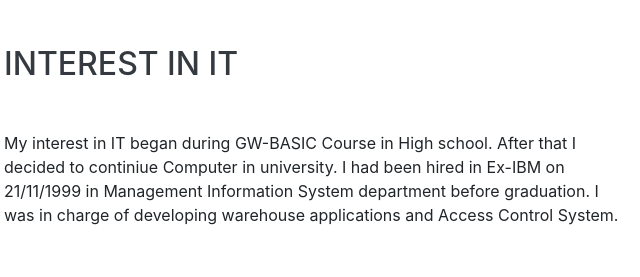
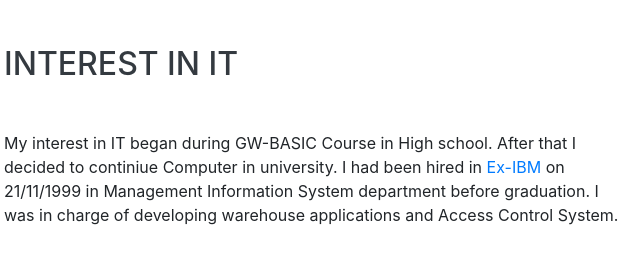
Before and after one commit to MasoudNorouzi1974/Profile, a website with bundled scripts: page index.html in a window 1280 px wide. Shown: the part 804-1081 px from the top of the page, 316-956 px from the left. Built offline with nearby package versions, Linux system fonts and the light colour scheme; a web font is replaced by a local one.

Commit message:
Update index.html

```diff
--- a/index.html
+++ b/index.html
@@ -92,7 +92,7 @@
 
                 <div class="resume-item d-flex flex-column flex-md-row justify-content-between mb-5">
                     <div class="resume-content">
-                        <p>My interest in IT began during GW-BASIC Course in High school. After that I decided to continiue Computer in university. I had been hired in Ex-IBM on 21/11/1999 in Management Information System department before graduation. I was in charge of developing warehouse applications and Access Control System. </p>
+                        <p>My interest in IT began during GW-BASIC Course in High school. After that I decided to continiue Computer in university. I had been hired in <a href="https://www.dpi.ir/en/home">Ex-IBM</a> on 21/11/1999 in Management Information System department before graduation. I was in charge of developing warehouse applications and Access Control System. </p>
                     </div>
                     <div class="resume-date text-md-right">
                         <span class="text-primary"></span>
```
